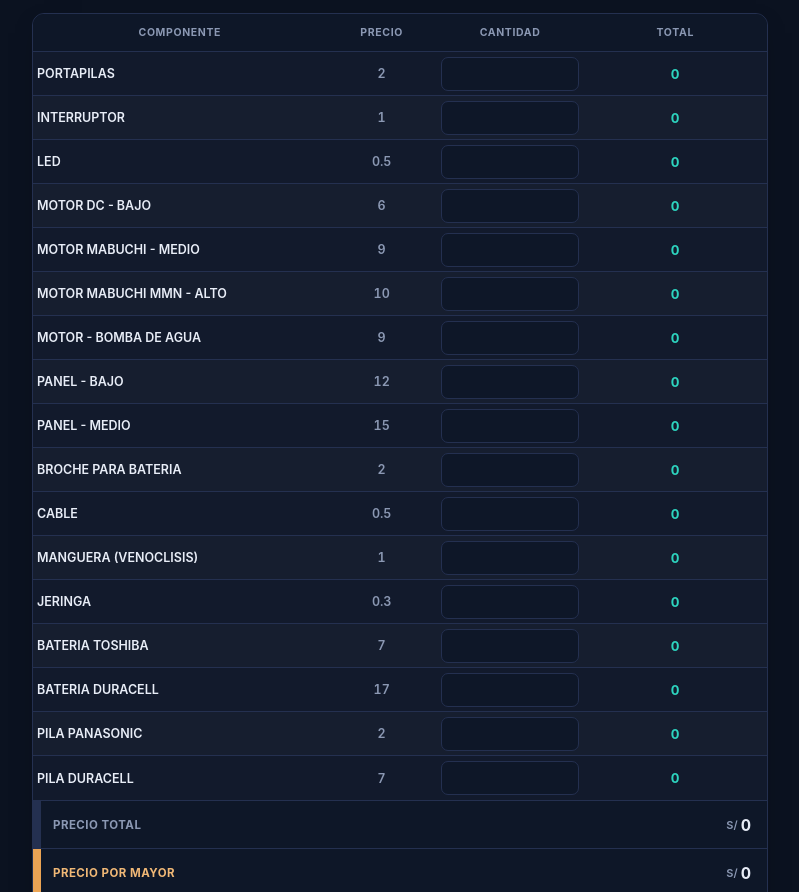
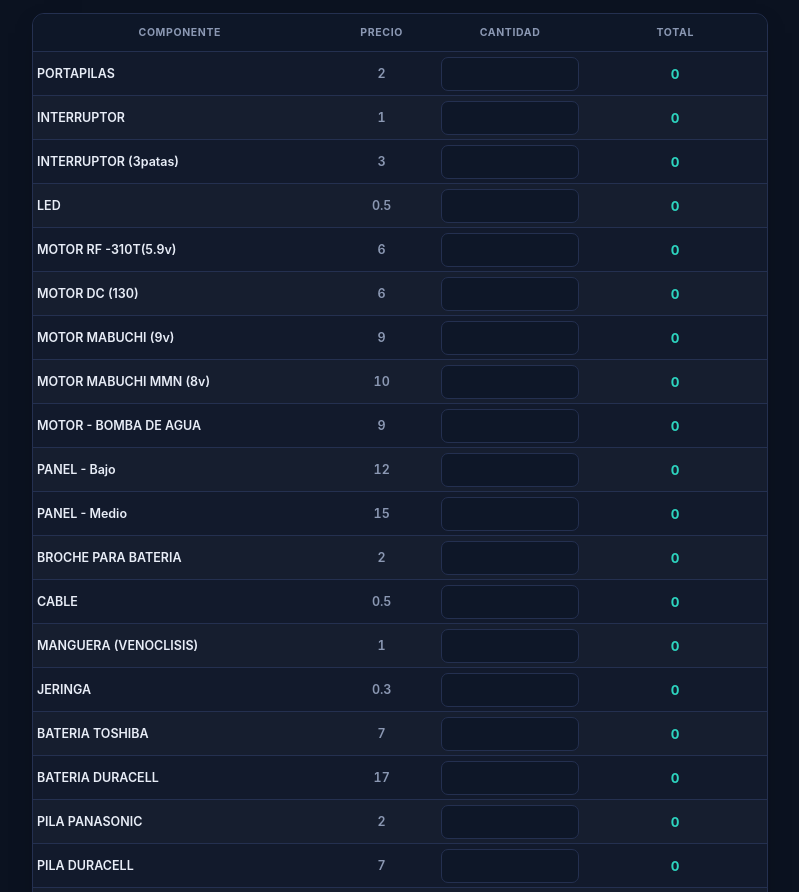
Before and after one commit to yeisson261298-ux/COTIZADOR-INVENTA-MANUALIDADES-, a plain HTML site: page index.html in a window 1280 px wide. Shown: the part 60-952 px from the top of the page, without its empty margins (240-1039 px from the left). Drawn offline with Linux system fonts and the light colour scheme.

Commit message:
Update index.html

```diff
--- a/index.html
+++ b/index.html
@@ -141,13 +141,15 @@
 const data = [
   ["PORTAPILAS",2],
   ["INTERRUPTOR",1],
+  ["INTERRUPTOR (3patas)",3],
   ["LED",0.5],
-  ["MOTOR DC - BAJO",6],
-  ["MOTOR MABUCHI - MEDIO",9],
-  ["MOTOR MABUCHI MMN - ALTO",10],
+  ["MOTOR RF -310T(5.9v)",6],
+  ["MOTOR DC (130)",6],
+  ["MOTOR MABUCHI (9v)",9],
+  ["MOTOR MABUCHI MMN (8v)",10],
   ["MOTOR - BOMBA DE AGUA",9],
-  ["PANEL - BAJO",12],
-  ["PANEL - MEDIO",15],
+  ["PANEL - Bajo",12],
+  ["PANEL - Medio",15],
   ["BROCHE PARA BATERIA",2],
   ["CABLE",0.5],
   ["MANGUERA (VENOCLISIS)",1],
@@ -155,7 +157,9 @@
   ["BATERIA TOSHIBA",7],
   ["BATERIA DURACELL",17],
   ["PILA PANASONIC",2],
-  ["PILA DURACELL",7]
+  ["PILA DURACELL",7],
+  ["DIODO",0.2],
+  ["RESISTENCIA",0.2]
 ];
 
 const rows = document.getElementById("rows");
```
